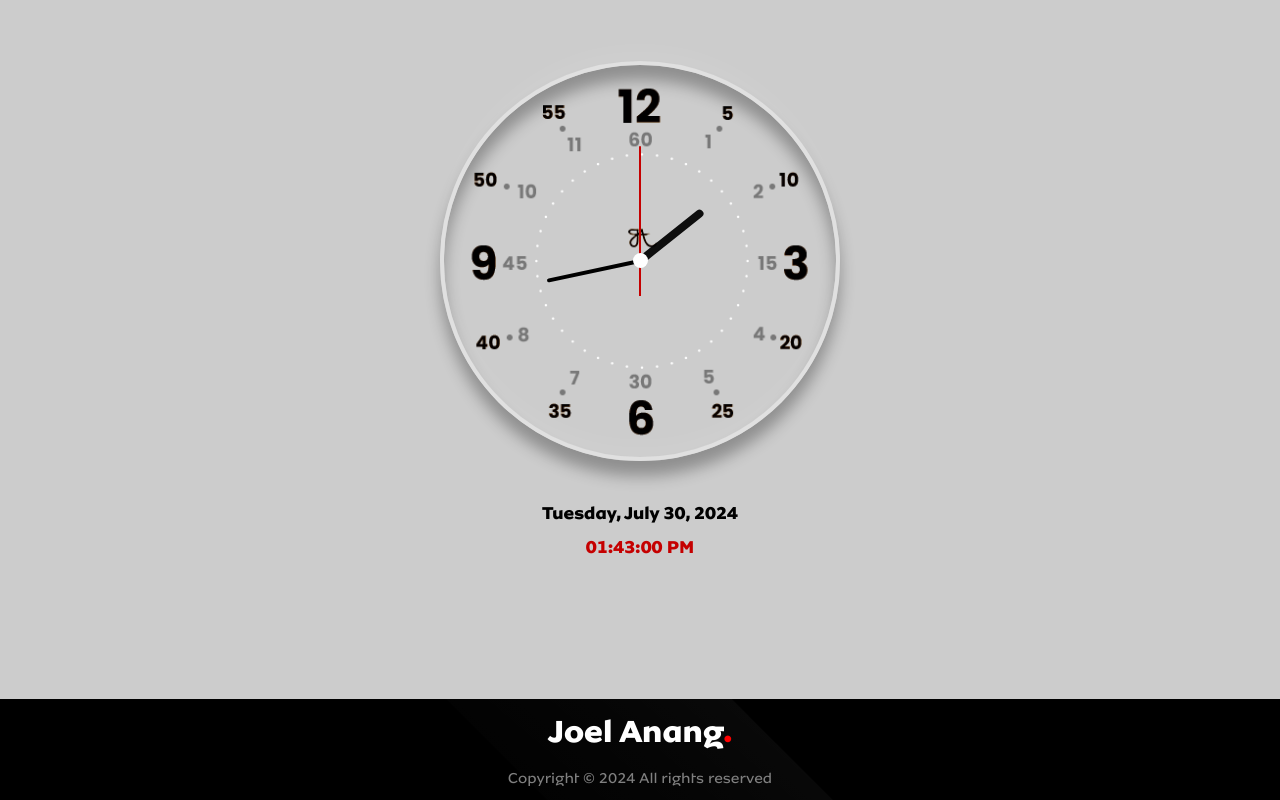
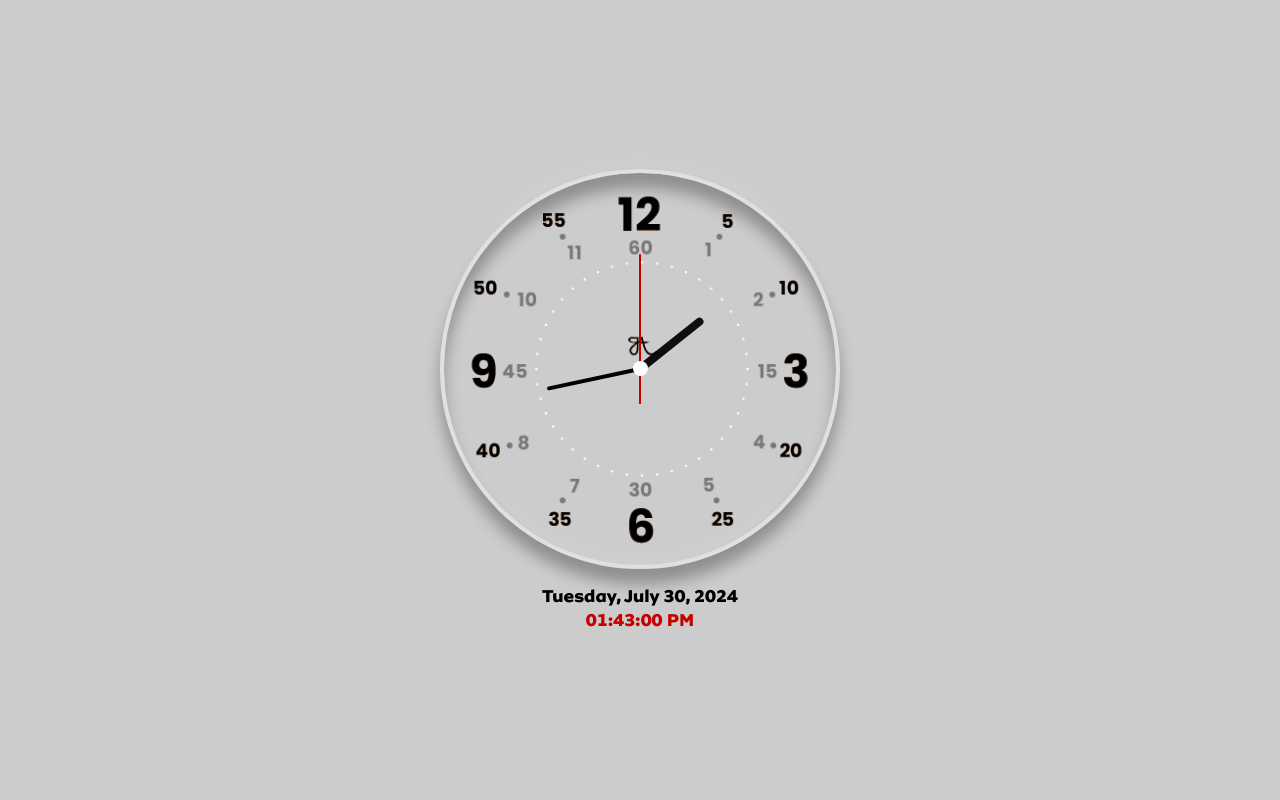
Before and after one commit to Jo-erl/AnalogClock, a plain HTML site: page index.html in a window 1280 px wide. Drawn offline with Linux system fonts and the light colour scheme.

Commit message:
Add files via upload

```diff
--- a/index.html
+++ b/index.html
@@ -31,60 +31,10 @@
       </section>
     </div>
     <!--=======================================================-->
-    <!--Footer-->
-    <footer class="footer">
-      <div class="footer-content">
-        <div class="logo">
-          <a href="#">Joel Anang<span>.</span></a>
-        </div>
-        <p class="copyright">
-          Copyright &copy;
-          <script>
-            document.write(new Date().getFullYear());
-          </script>
-          All rights reserved
-        </p>
-      </div>
-    </footer>
-    <!--Footer end-->
-    <!--=======================================================-->
-
     <script
       language="javascript"
       type="text/javascript"
       src="script.js"
     ></script>
-
-    <script>
-      //=======================================================//
-      // Footer functionality
-      const footer = document.querySelector("footer");
-      const currentYearSpan = document.querySelector(".current-year");
-
-      // Set the current year in the footer
-      if (currentYearSpan) {
-        currentYearSpan.textContent = new Date().getFullYear();
-      }
-
-      function handleScroll() {
-        // Footer reveal animation
-        const footerRect = footer.getBoundingClientRect();
-        const windowHeight = window.innerHeight;
-
-        if (footerRect.bottom <= windowHeight + 100) {
-          footer.classList.add("reveal");
-        } else {
-          footer.classList.remove("reveal");
-        }
-
-        // Footer parallax effect
-        const scrollPosition = window.pageYOffset;
-        const parallaxOffset = scrollPosition * 0.3;
-        footer.style.backgroundPositionY = `${parallaxOffset}px`;
-      }
-
-      window.addEventListener("scroll", handleScroll);
-      handleScroll();
-    </script>
   </body>
 </html>
--- a/main.css
+++ b/main.css
@@ -56,7 +56,6 @@ body {
 .clock {
   width: 400px;
   height: 400px;
-  margin-bottom: 40px;
   display: flex;
   justify-content: center;
   align-items: center;
@@ -149,7 +148,7 @@ body {
   font-weight: bold;
   color: #000000;
   position: relative;
-  margin-bottom: 10px;
+  margin-top: 15px;
 }
 /*=======================================================*/
 #currentTime {
@@ -158,7 +157,6 @@ body {
   font-weight: bold;
   color: #c50000;
   position: relative;
-  margin-bottom: 80px;
 }
 /*=======================================================*/
 #holidayMessage {
@@ -167,7 +165,6 @@ body {
   font-weight: bold;
   color: #02a607;
   position: relative;
-  margin-bottom: 20px;
 }
 /*=======================================================*/
 @media screen and (max-width: 768px) {
@@ -182,68 +179,3 @@ body {
   }
 }
 /*=======================================================*/
-/*FOOTER*/
-.footer {
-  background-color: rgb(0, 0, 0);
-  color: white;
-  padding: 12px 0;
-  overflow: hidden;
-  position: relative;
-  bottom: 0;
-  width: 100%;
-}
-
-.footer-content {
-  max-width: 1200px;
-  margin: 0 auto;
-  text-align: center;
-  opacity: 0;
-  transform: translateY(20px);
-  transition: opacity 0.5s ease, transform 0.5s ease;
-}
-
-.footer.reveal .footer-content {
-  opacity: 1;
-  transform: translateY(0);
-}
-
-.footer::before {
-  content: "";
-  position: absolute;
-  top: -50%;
-  left: -50%;
-  width: 200%;
-  height: 200%;
-  background: linear-gradient(
-    to bottom right,
-    rgba(255, 255, 255, 0.05) 0%,
-    rgba(255, 255, 255, 0.02) 50%,
-    transparent 100%
-  );
-  transform: rotate(45deg);
-  z-index: 1;
-}
-
-.footer-content {
-  position: relative;
-  z-index: 2;
-}
-
-.logo a {
-  font-size: 32px;
-  font-weight: bold;
-  color: white;
-  text-decoration: none;
-  margin-bottom: 16px;
-  display: inline-block;
-}
-
-.logo span {
-  color: red;
-}
-
-.copyright {
-  font-size: 15px;
-  color: grey;
-}
-/*=======================================================*/
```
